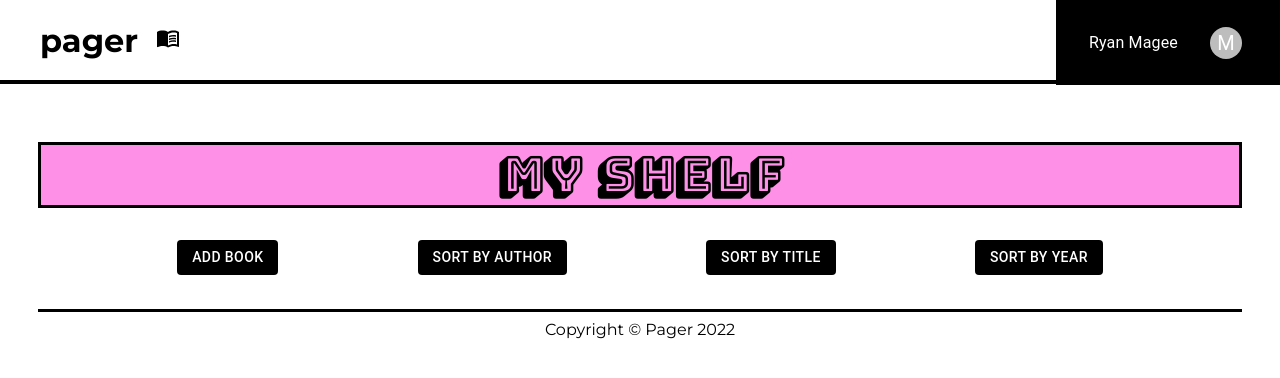
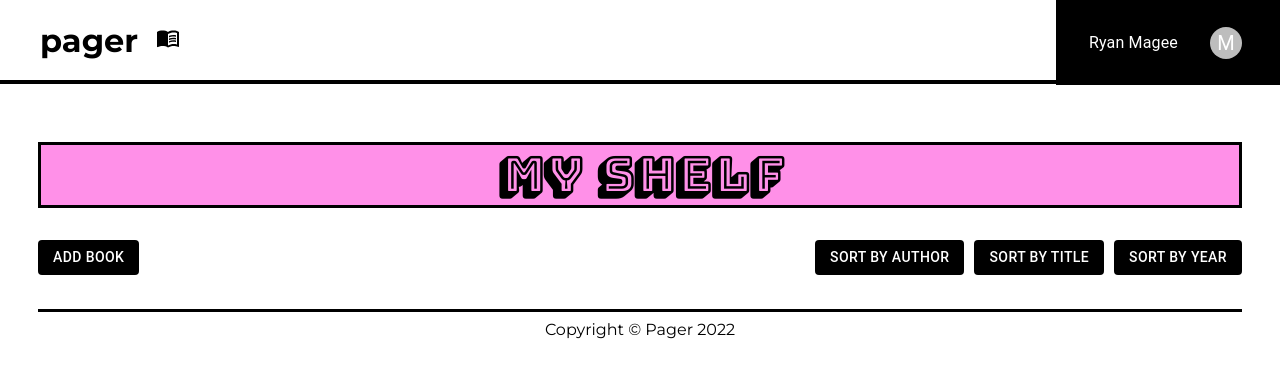
Before and after one commit to curtis-wils0n/pager, a React (Create React App) app: page /user/shelf in a window 1280 px wide. Shown: the top 378 px of the page. Built offline with nearby package versions, Linux system fonts and the light colour scheme; no server answers.

Commit message:
Seperate 'Add Book' and 'Sort' buttons

```diff
--- a/src/routes/UserShelf.jsx
+++ b/src/routes/UserShelf.jsx
@@ -24,11 +24,12 @@ export default function UserShelf() {
     <>
       <h1 className="page-header">My Shelf</h1>
       <div className="sort-buttons">
-        <div id="add-book-button">
+        <div>
           <form>
             <Button variant="outlined" onClick={displayForm}>Add Book</Button>
           </form>
         </div>
+        <div className="sort-buttons">
           <form>
             <Button variant="outlined" onClick={sortName}>Sort By Author</Button>
           </form>
@@ -38,6 +39,7 @@ export default function UserShelf() {
           <form>
             <Button variant="outlined" onClick={sortYear}>Sort By Year</Button>
           </form>
+        </div>
       </div>
       <div className="add-book-form">
         {showForm && (
--- a/src/styles/UserShelf.css
+++ b/src/styles/UserShelf.css
@@ -1,11 +1,11 @@
-div .sort-buttons {
+.sort-buttons {
   display: flex;
   flex-direction: row;
-  justify-content: space-evenly;
+  gap: 10px;
+  justify-content: space-between;
   /* margin-bottom: 40px; */
   position: static;
 }
-
 
 button.MuiButton-root {
   color: white;
```
Lines whose indentation alone changed are shown as unchanged.
